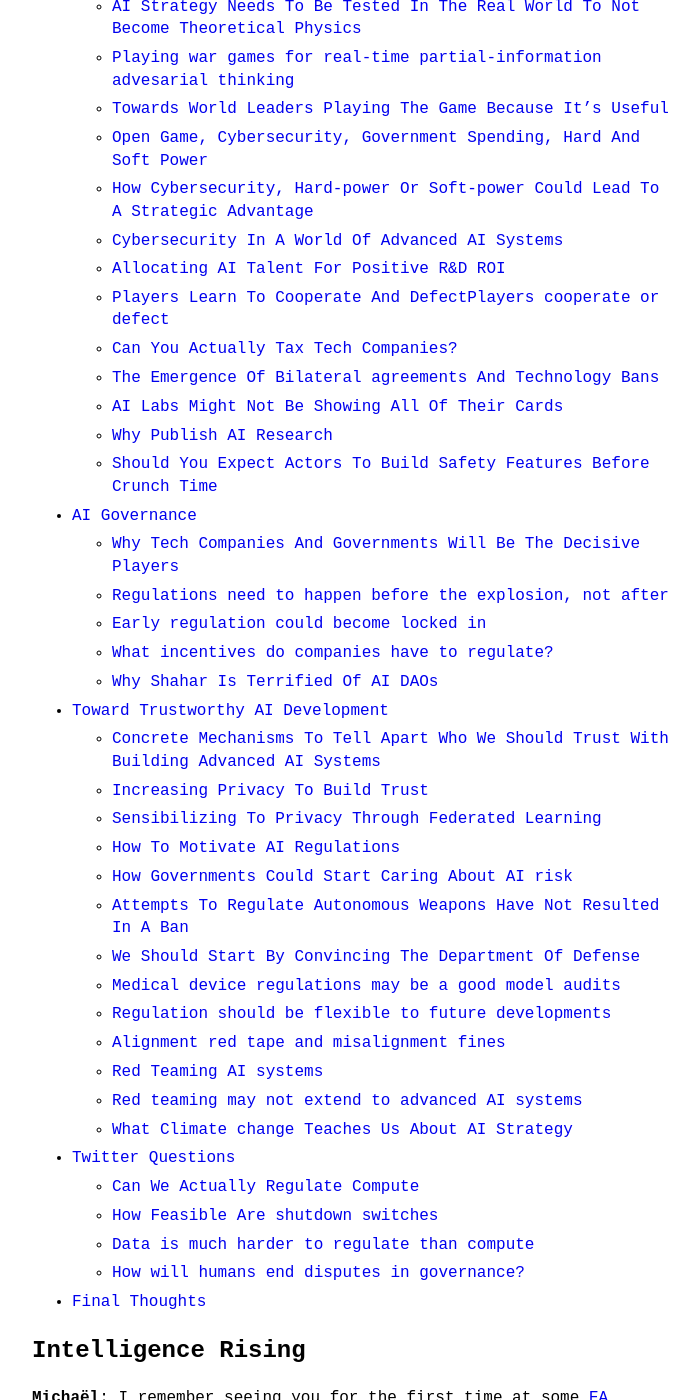
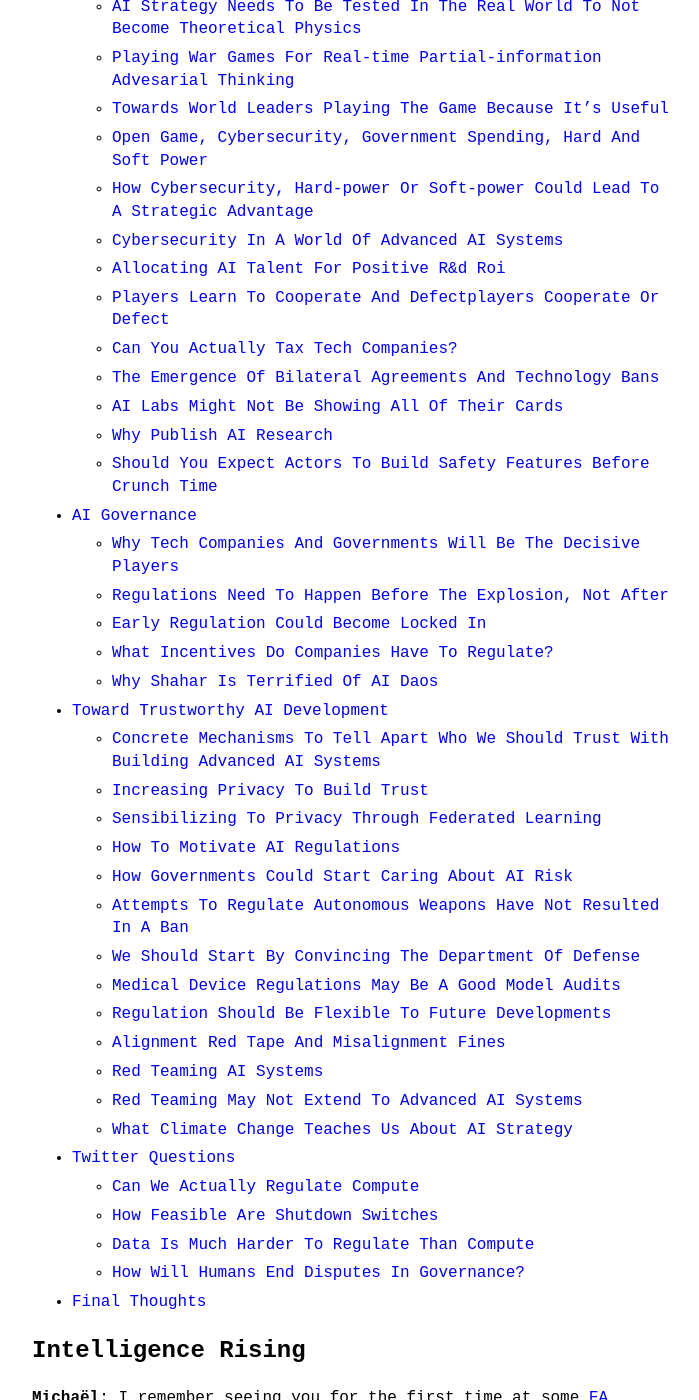
Before and after one commit to theinsideview/theinsideview.github.io, a Jekyll site: the page built from _posts/2022-09-17-shahar.md, in a window 1280 px wide and 1400 px high, scrolled down 1675 px. Shown: the whole window, without its empty margins (288-987 px from the left). Built offline with Jekyll 4.4.1, drawn with Linux system fonts in a browser that asks for light colours; some of the changed text lies outside the part shown.

Commit message:
Update 2022-09-17-shahar.md

```diff
--- a/_posts/2022-09-17-shahar.md
+++ b/_posts/2022-09-17-shahar.md
@@ -19,56 +19,56 @@ In this episode, we talk about a broad variety of topics, including how we could
 # Outline
 
 * [Intelligence Rising](#intelligence-rising)
-    * [Why “Intelligence Rising”?](#why-intelligence-rising)
-    * [What role-playing powerful actors teaches us about Governing AI](#what-role-playing-powerful-actors-teaches-us-about-governing-ai)
+    * [Why “intelligence Rising”?](#why-intelligence-rising)
+    * [What Role-playing Powerful Actors Teaches Us About Governing AI](#what-role-playing-powerful-actors-teaches-us-about-governing-ai)
 * [Transformative AI](#transformative-ai)
-    * [Measuring Transformative AI by the scale of its impact](#measuring-transformative-ai-by-the-scale-of-its-impact)
+    * [Measuring Transformative AI By The Scale Of Its Impact](#measuring-transformative-ai-by-the-scale-of-its-impact)
     * [Comprehensive AI Services](#comprehensive-ai-services)
-    * [Automating CEOs Through AI Services](#automating-ceos-through-ai-services)
-    * [Towards a “Tech Company Singularity”](#towards-a-tech-company-singularity)
-    * [Predicting AI is like predicting the Industrial Revolution](#predicting-ai-is-like-predicting-the-industrial-revolution)
-    * [50% chance of human-brain performance by 2038](#50-chance-of-human-brain-performance-by-2038)
+    * [Automating Ceos Through AI Services](#automating-ceos-through-ai-services)
+    * [Towards A “tech Company Singularity”](#towards-a-tech-company-singularity)
+    * [Predicting AI Is Like Predicting The Industrial Revolution](#predicting-ai-is-like-predicting-the-industrial-revolution)
+    * [50% Chance Of Human-brain Performance By 2038](#50-chance-of-human-brain-performance-by-2038)
     * [AI Alignment Is About Steering Powerful Systems Towards Valuable Worlds](#ai-alignment-is-about-steering-powerful-systems-towards-valuable-worlds)
-    * [You should still worry about less agential systems](#you-should-still-worry-about-less-agential-systems)
+    * [You Should Still Worry About Less Agential Systems](#you-should-still-worry-about-less-agential-systems)
 * [AI Strategy](#ai-strategy)
     * [AI Strategy Needs To Be Tested In The Real World To Not Become Theoretical Physics](#ai-strategy-needs-to-be-tested-in-the-real-world-to-not-become-theoretical-physics)
-    * [Playing war games for real-time partial-information advesarial thinking](#playing-war-games-for-real-time-partial-information-advesarial-thinking)
+    * [Playing War Games For Real-time Partial-information Advesarial Thinking](#playing-war-games-for-real-time-partial-information-advesarial-thinking)
     * [Towards World Leaders Playing The Game Because It’s Useful](#towards-world-leaders-playing-the-game-because-its-useful)
     * [Open Game, Cybersecurity, Government Spending, Hard And Soft Power](#open-game-cybersecurity-government-spending-hard-and-soft-power)
     * [How Cybersecurity, Hard-power Or Soft-power Could Lead To A Strategic Advantage](#how-cybersecurity-hard-power-or-soft-power-could-lead-to-a-strategic-advantage)
     * [Cybersecurity In A World Of Advanced AI Systems](#cybersecurity-in-a-world-of-advanced-ai-systems)
-    * [Allocating AI Talent For Positive R&D ROI](#allocating-ai-talent-for-positive-rd-roi)
-    * [Players Learn To Cooperate And DefectPlayers cooperate or defect](#players-learn-to-cooperate-and-defect)
+    * [Allocating AI Talent For Positive R&d Roi](#allocating-ai-talent-for-positive-rd-roi)
+    * [Players Learn To Cooperate And Defectplayers Cooperate Or Defect](#players-learn-to-cooperate-and-defect)
     * [Can You Actually Tax Tech Companies?](#can-you-actually-tax-tech-companies)
-    * [The Emergence Of Bilateral agreements And Technology Bans](#the-emergence-of-bilateral-agreements-and-technology-bans)
+    * [The Emergence Of Bilateral Agreements And Technology Bans](#the-emergence-of-bilateral-agreements-and-technology-bans)
     * [AI Labs Might Not Be Showing All Of Their Cards](#ai-labs-might-not-be-showing-all-of-their-cards)
     * [Why Publish AI Research](#why-publish-ai-research)
     * [Should You Expect Actors To Build Safety Features Before Crunch Time](#should-you-expect-actors-to-build-safety-features-before-crunch-time)
 * [AI Governance](#ai-governance)
     * [Why Tech Companies And Governments Will Be The Decisive Players](#why-tech-companies-and-governments-will-be-the-decisive-players)
-    * [Regulations need to happen before the explosion, not after](#regulations-need-to-happen-before-the-explosion-not-after)
-    * [Early regulation could become locked in](#early-regulation-could-become-locked-in)
-    * [What incentives do companies have to regulate?](#what-incentives-do-companies-have-to-regulate)
-    * [Why Shahar Is Terrified Of AI DAOs](#why-shahar-is-terrified-of-ai-daos)
+    * [Regulations Need To Happen Before The Explosion, Not After](#regulations-need-to-happen-before-the-explosion-not-after)
+    * [Early Regulation Could Become Locked In](#early-regulation-could-become-locked-in)
+    * [What Incentives Do Companies Have To Regulate?](#what-incentives-do-companies-have-to-regulate)
+    * [Why Shahar Is Terrified Of AI Daos](#why-shahar-is-terrified-of-ai-daos)
 * [Toward Trustworthy AI Development](#toward-trustworthy-ai-development)
     * [Concrete Mechanisms To Tell Apart Who We Should Trust With Building Advanced AI Systems](#concrete-mechanisms-to-tell-apart-who-we-should-trust-with-building-advanced-ai-systems)
     * [Increasing Privacy To Build Trust](#increasing-privacy-to-build-trust)
     * [Sensibilizing To Privacy Through Federated Learning](#sensibilizing-to-privacy-through-federated-learning)
     * [How To Motivate AI Regulations](#how-to-motivate-ai-regulations)
-    * [How Governments Could Start Caring About AI risk](#how-governments-could-start-caring-about-ai-risk)
+    * [How Governments Could Start Caring About AI Risk](#how-governments-could-start-caring-about-ai-risk)
     * [Attempts To Regulate Autonomous Weapons Have Not Resulted In A Ban](#attempts-to-regulate-autonomous-weapons-have-not-resulted-in-a-ban)
     * [We Should Start By Convincing The Department Of Defense](#we-should-start-by-convincing-the-department-of-defense)
-    * [Medical device regulations may be a good model audits](#medical-device-regulations-might-be-a-good-model-audits)
-    * [Regulation should be flexible to future developments](#regulation-should-be-flexible-to-future-developments)
-    * [Alignment red tape and misalignment fines](#alignment-red-tape-and-misalignment-fines)
-    * [Red Teaming AI systems](#red-teaming-ai-systems)
-    * [Red teaming may not extend to advanced AI systems](#red-teaming-may-not-extend-to-advanced-ai-systems)
-    * [What Climate change Teaches Us About AI Strategy](#what-climate-change-teaches-us-about-ai-strategy)
+    * [Medical Device Regulations May Be A Good Model Audits](#medical-device-regulations-might-be-a-good-model-audits)
+    * [Regulation Should Be Flexible To Future Developments](#regulation-should-be-flexible-to-future-developments)
+    * [Alignment Red Tape And Misalignment Fines](#alignment-red-tape-and-misalignment-fines)
+    * [Red Teaming AI Systems](#red-teaming-ai-systems)
+    * [Red Teaming May Not Extend To Advanced AI Systems](#red-teaming-may-not-extend-to-advanced-ai-systems)
+    * [What Climate Change Teaches Us About AI Strategy](#what-climate-change-teaches-us-about-ai-strategy)
 * [Twitter Questions](#twitter-questions)
     * [Can We Actually Regulate Compute](#can-we-actually-regulate-compute)
-    * [How Feasible Are shutdown switches](#how-feasible-are-shutdown-switches)
-    * [Data is much harder to regulate than compute](#data-is-much-harder-to-regulate-than-compute)
-    * [How will humans end disputes in governance?](#how-will-humans-end-disputes-in-governance)
+    * [How Feasible Are Shutdown Switches](#how-feasible-are-shutdown-switches)
+    * [Data Is Much Harder To Regulate Than Compute](#data-is-much-harder-to-regulate-than-compute)
+    * [How Will Humans End Disputes In Governance?](#how-will-humans-end-disputes-in-governance)
 * [Final Thoughts](#final-thoughts)
 
 # Intelligence Rising
```
